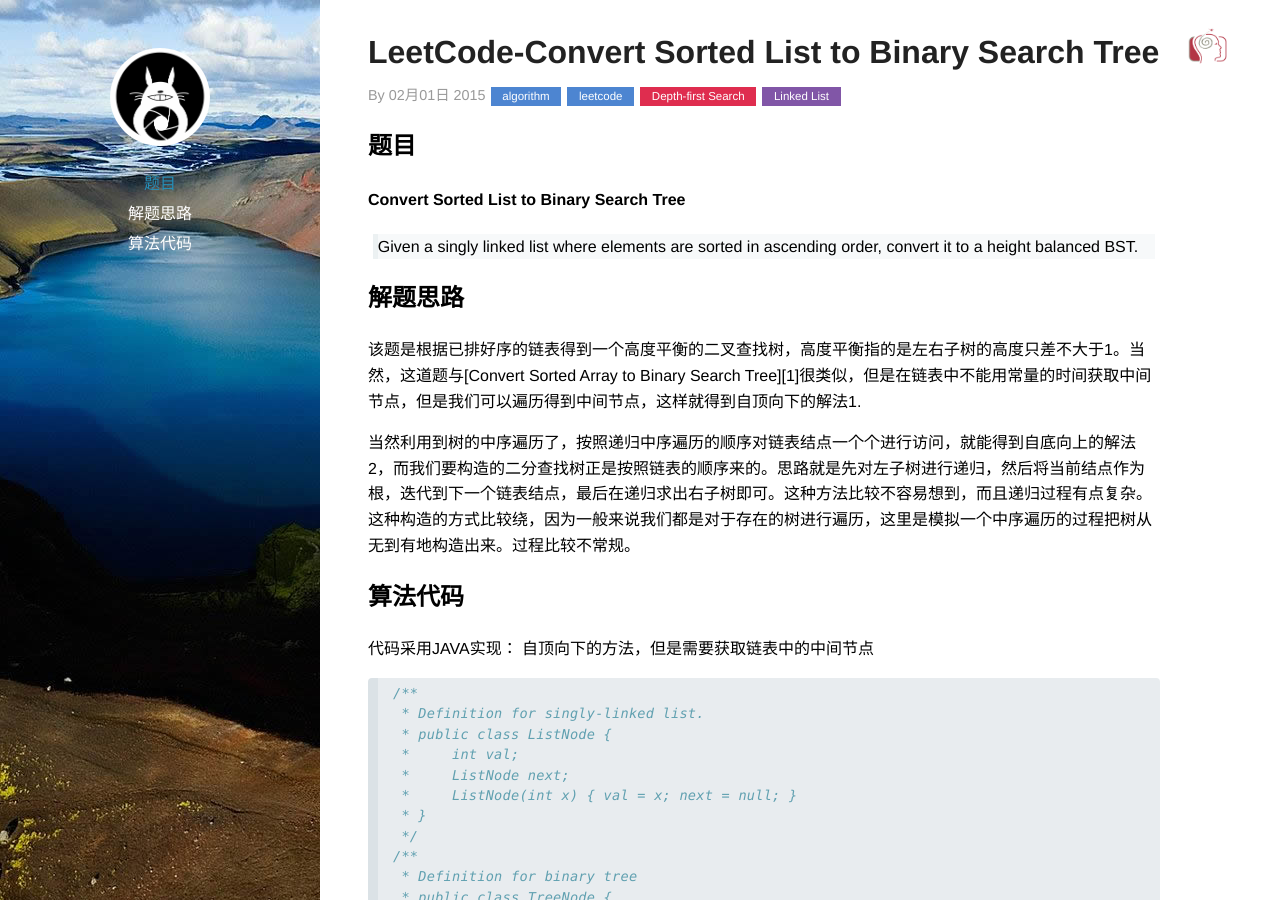
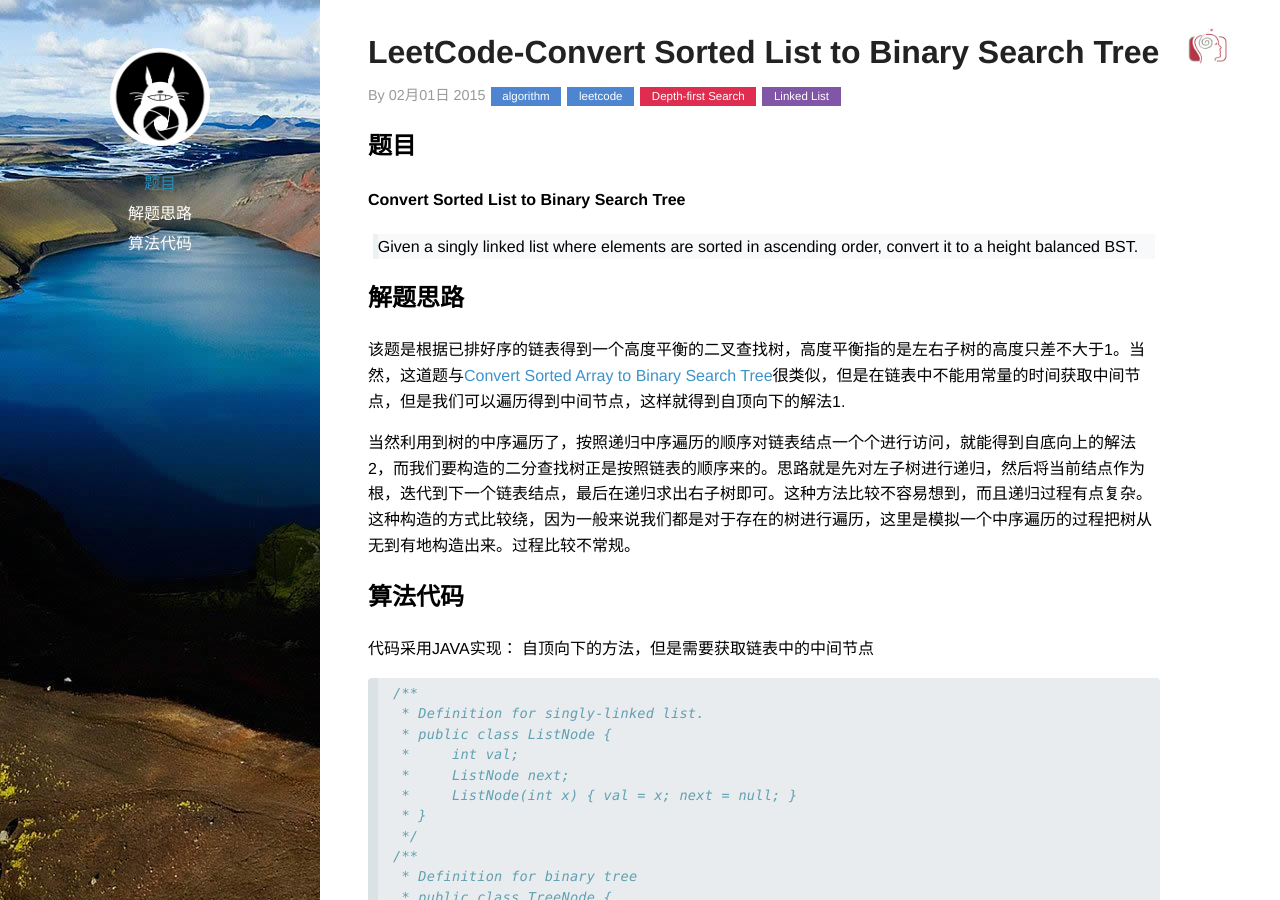
Before and after one commit to hexo2hexo/xwzpp.github.io, a Jekyll site: the page built from _posts/2015-02-01-Convert-Sorted-List-to-Binary-Search-Tree.md, in a window 1280 px wide and 900 px high. Built offline with Jekyll 4.4.1, drawn with Linux system fonts in a browser that asks for light colours; Markdown is read by kramdown in place of the engine named in the settings; comment, search, counter and statistics services are not loaded; some of the changed lines change nothing that is shown.

Commit message:
2015-2-1

```diff
--- a/_posts/2015-02-01-Convert-Sorted-List-to-Binary-Search-Tree.md
+++ b/_posts/2015-02-01-Convert-Sorted-List-to-Binary-Search-Tree.md
@@ -138,4 +138,4 @@
 }
 {% endhighlight %}
 
-[1]:
+[1]:http://pisxw.com/algorithm/Convert-Sorted-Array-to-Binary-Search-Tree.html
```
